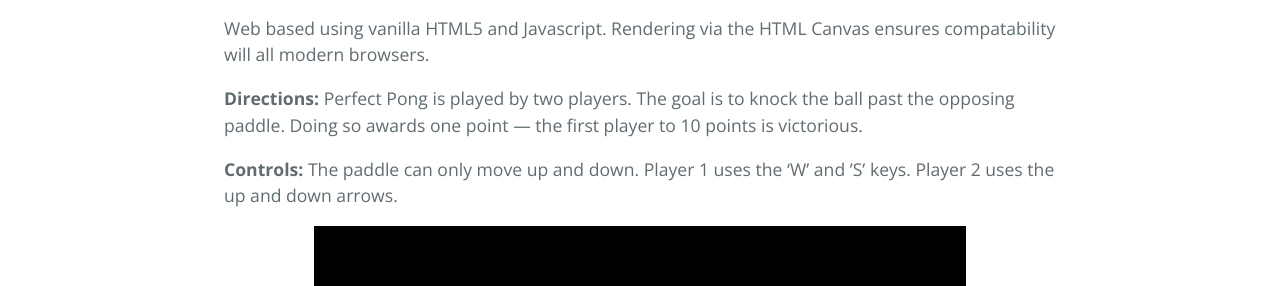
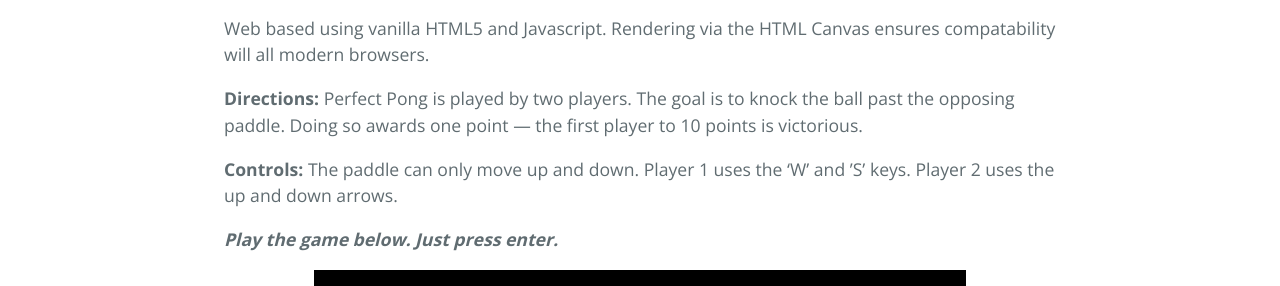
Before and after one commit to ChristianJHughes/PerfectPong, a plain HTML site: page index.html in a window 1280 px wide. Shown: the part 514-800 px from the top of the page. Drawn offline with nearby package versions, Linux system fonts and the light colour scheme.

Commit message:
Update index.html

```diff
--- a/index.html
+++ b/index.html
@@ -30,6 +30,8 @@
 <p><b>Directions:</b> Perfect Pong is played by two players. The goal is to knock the ball past the opposing paddle. Doing so awards one point — the first player to 10 points is victorious.</p>
 
 <p><b>Controls:</b> The paddle can only move up and down. Player 1 uses the ‘W’ and ’S’ keys. Player 2 uses the up and down arrows.</p>
+<p><b><i>Play the game below. Just press enter.</i></b></p>
+
 <div id="canvas-container">
   <canvas id="pongPlayingField" style="border:1px solid #000000; background-color:#000000;"></canvas>
 </div>
```
